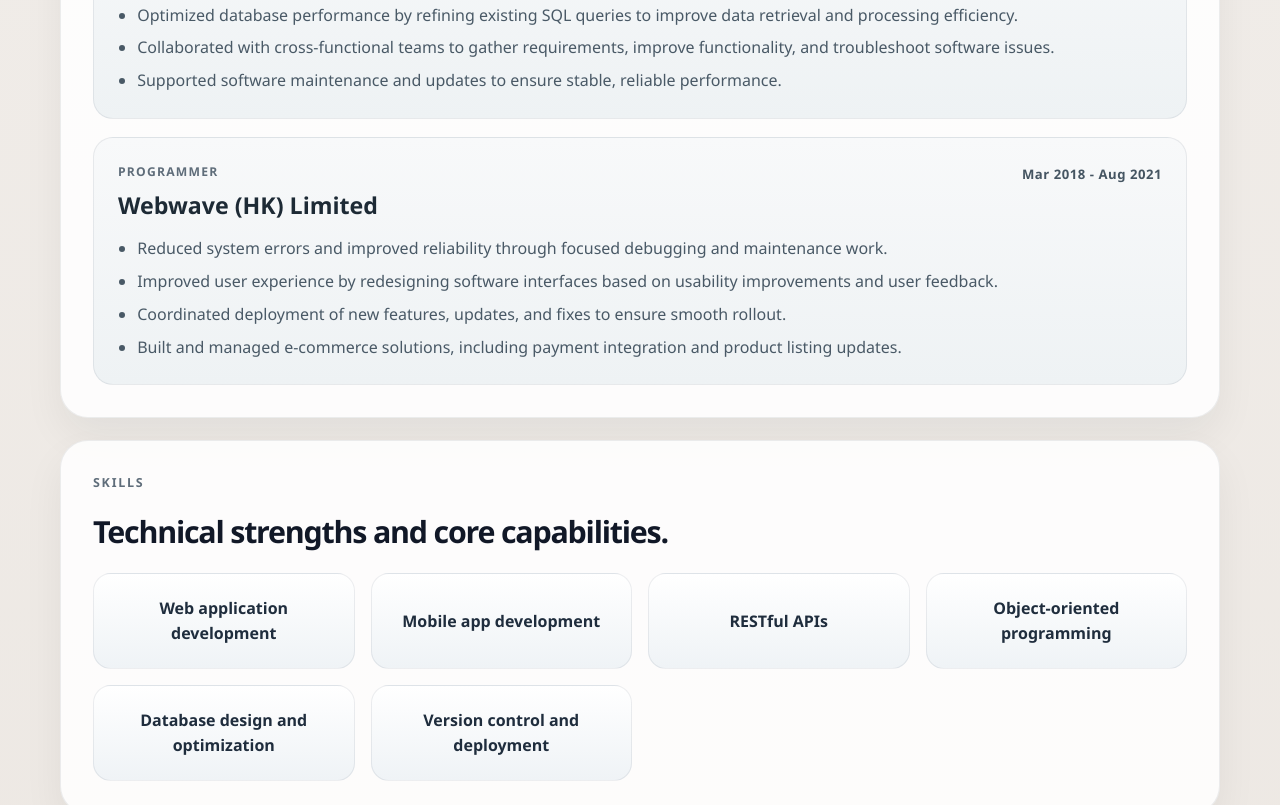
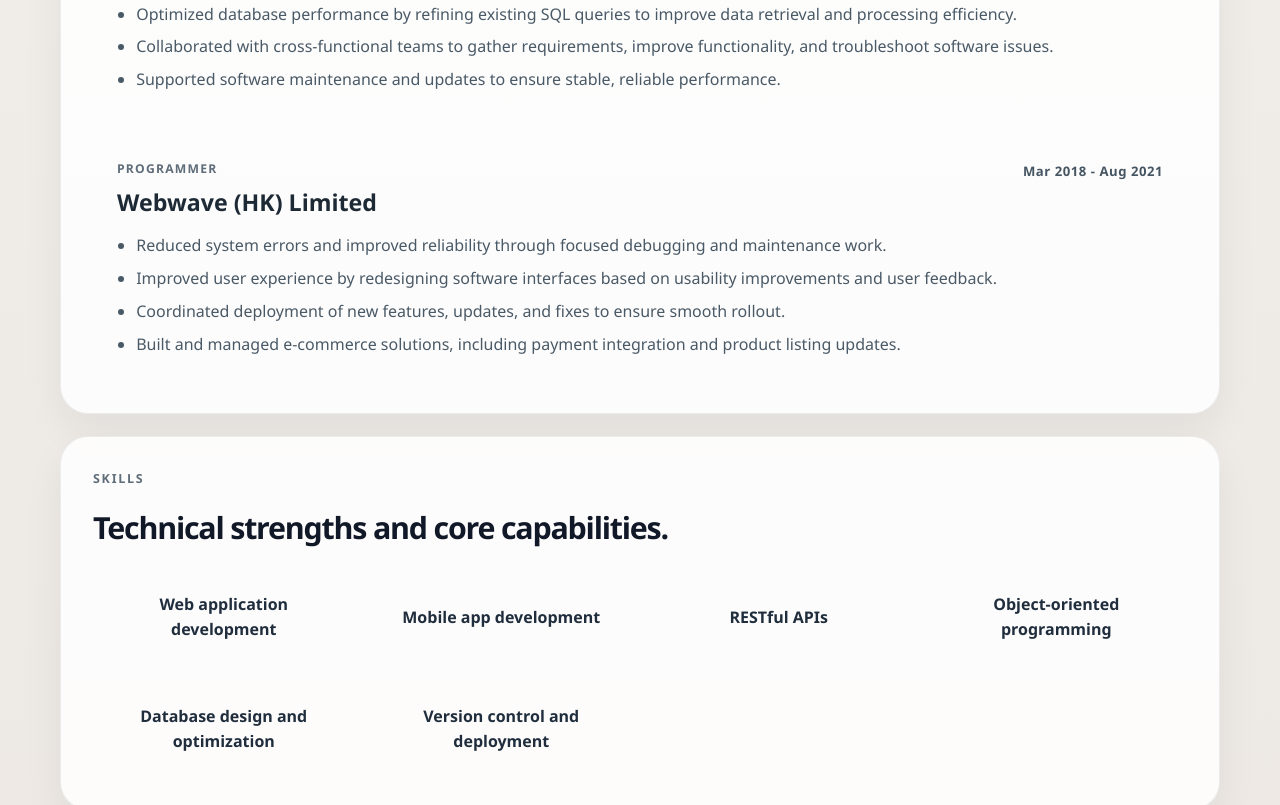
Before and after one commit to douglassiu/portfolio, a React (Vite) app in the folder client/: page / in a window 1280 px wide. Shown: the part 1440-2245 px from the top of the page. Built offline with nearby package versions, Linux system fonts and the light colour scheme.

Commit message:
group-list

```diff
--- a/client/src/App.jsx
+++ b/client/src/App.jsx
@@ -160,9 +160,9 @@ function App() {
             <h2>Career highlights.</h2>
           </div>
 
-          <div className="experience-list">
+          <div className="experience-list group-list">
             {workHistory.map((role) => (
-              <article key={`${role.company}-${role.period}`} className="experience-item">
+              <article key={`${role.company}-${role.period}`} className="experience-item group-item">
                 <div className="experience-head">
                   <div>
                     <p className="role-label">{role.title}</p>
@@ -187,9 +187,9 @@ function App() {
             <h2>Technical strengths and core capabilities.</h2>
           </div>
 
-          <div className="skills-grid">
+          <div className="skills-grid group-list">
             {skills.map((skill) => (
-              <div key={skill} className="skill-card">
+              <div key={skill} className="skill-card group-item">
                 {skill}
               </div>
             ))}
@@ -202,9 +202,9 @@ function App() {
             <h2>Selected projects and company profiles.</h2>
           </div>
 
-          <div className="links-grid">
+          <div className="links-grid group-list">
             {profileLinks.map(({ name, url }) => (
-              <a key={name} className="link-card" href={url} target="_blank" rel="noreferrer">
+              <a key={name} className="link-card group-item" href={url} target="_blank" rel="noreferrer">
                 {name}
               </a>
             ))}
--- a/client/src/index.css
+++ b/client/src/index.css
@@ -360,10 +360,18 @@ a {
 }
 
 .experience-item {
+  border-radius: 20px;
+  padding: 24px;
+}
+
+.group-item:hover {
   background: linear-gradient(180deg, #f8f9fa 0%, #eef2f4 100%);
   border: 1px solid rgba(31, 45, 61, 0.08);
-  border-radius: 20px;
-  padding: 24px;
+  opacity: 1 !important;
+}
+
+.group-list:hover .group-item {
+  opacity: 0.2;
 }
 
 .experience-head {
@@ -418,8 +426,6 @@ a {
   min-height: 96px;
   padding: 18px 20px;
   border-radius: 18px;
-  background: linear-gradient(180deg, #ffffff 0%, #eff3f6 100%);
-  border: 1px solid rgba(31, 45, 61, 0.08);
   color: #1f2d3d;
   font-size: 1rem;
   font-weight: 700;
```
